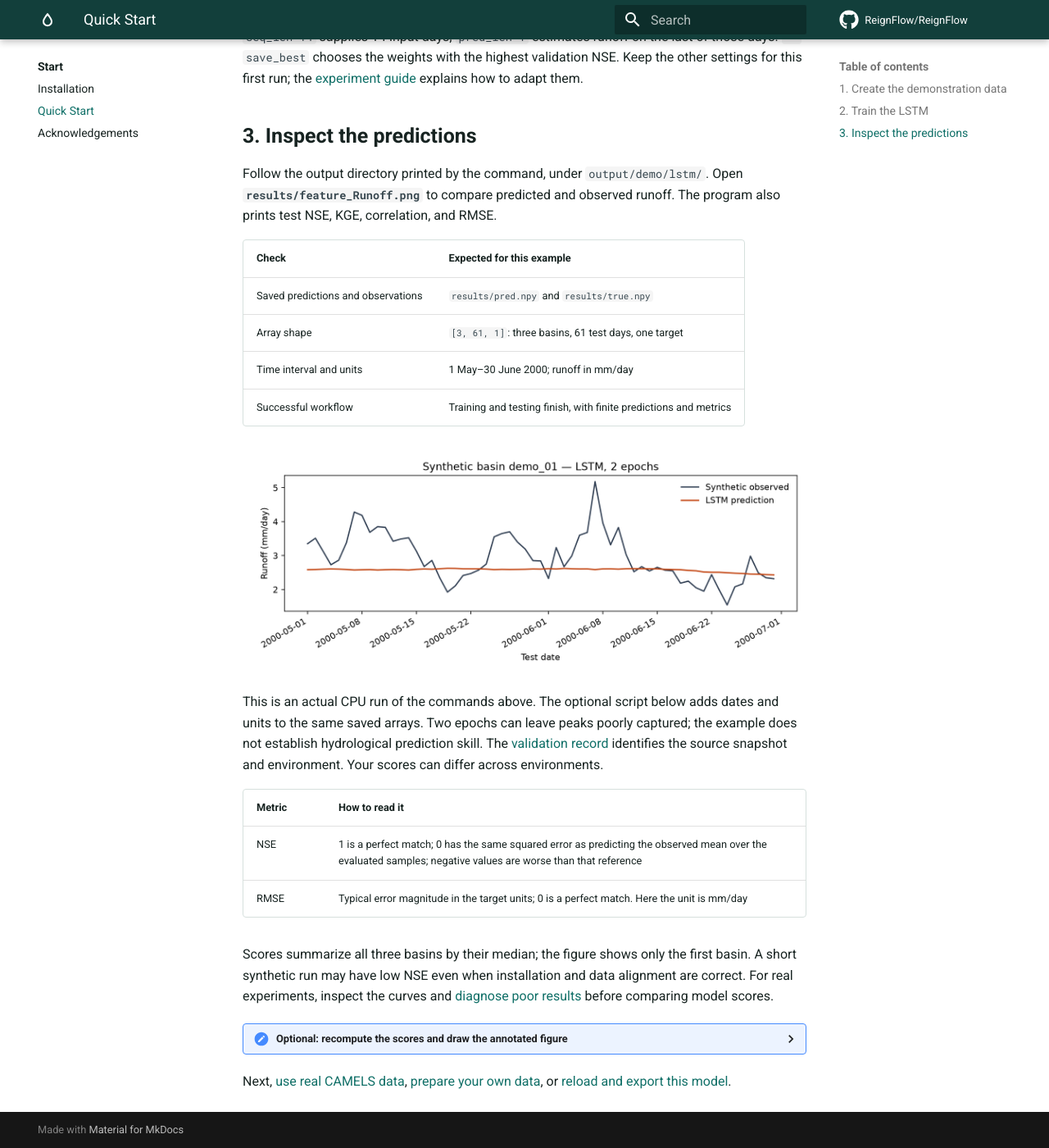
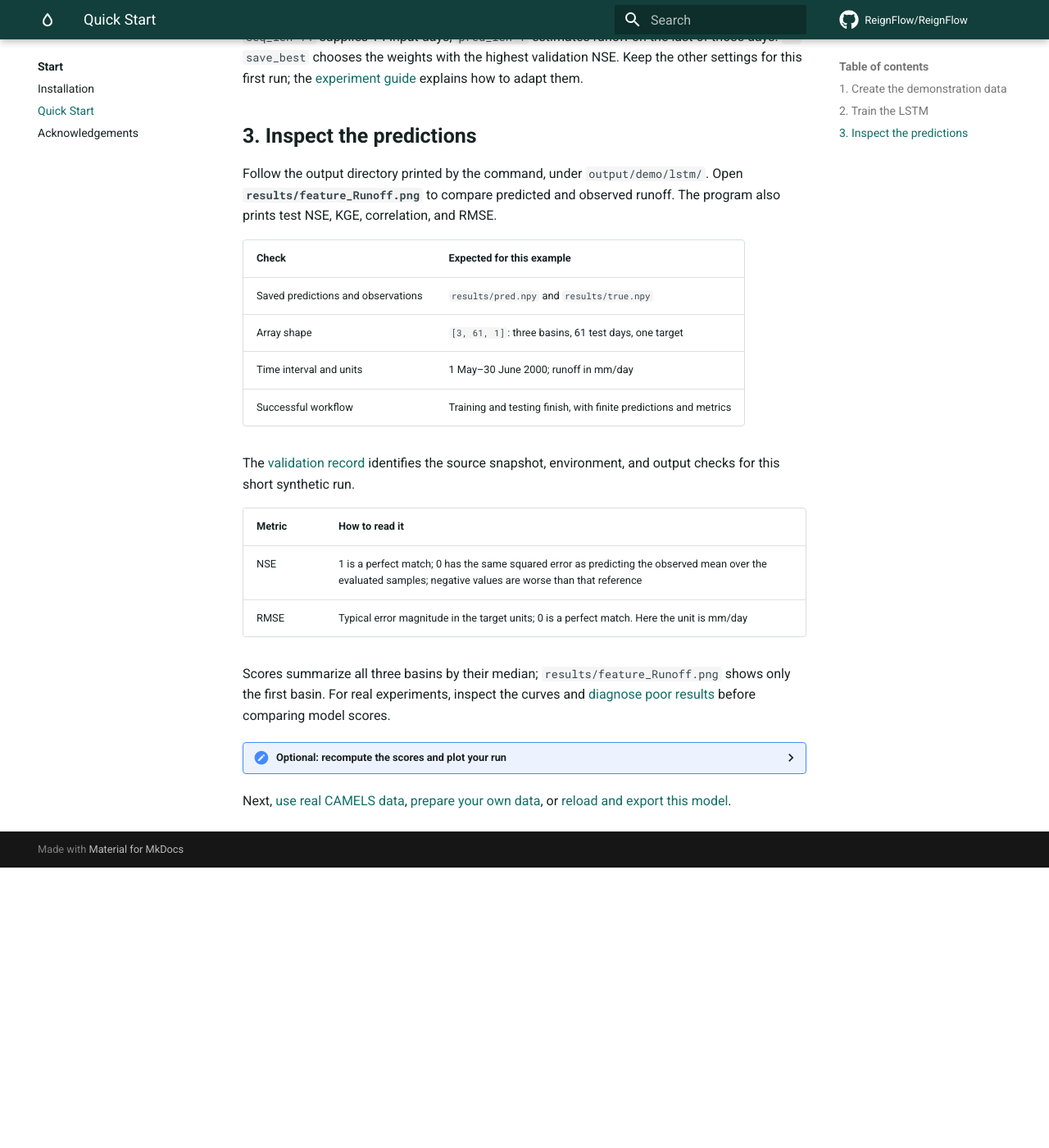
Before and after one commit to ReignFlow/ReignFlow, an MkDocs documentation site: the page built from docs/getting-started/quickstart.md, in a window 1280 px wide and 1400 px high, scrolled down 1061 px. Shown: the whole window at 82% size. Built offline with MkDocs 1.6.1 and Material for MkDocs 9.7.7, drawn with Linux system fonts in a browser that asks for light colours; comment, search, counter and statistics services are not loaded; after the commit the page ends 2119 px from its top, so only the background shows below that.

Commit message:
docs: remove synthetic quickstart result display

```diff
--- a/docs/assets/validation-summary.json
+++ b/docs/assets/validation-summary.json
@@ -94,8 +94,6 @@
       "RMSE": 0.7045067150446938
     },
     "target_units": "mm/day",
-    "figure": "quickstart_runoff.png",
-    "figure_sha256": "87619076ea9268ef9dafde1f129257d5e44723f389a99436924668b559e1c77a",
     "predictions_sha256": "e876ffed9a1c3efb96c060060985e3b0a689f251ce51f243422c427a54e83ca9",
     "observations_sha256": "d1bdf89768deb9469c22041eb5192bd26d923e6c39f50a4e2e8811017659fe2f"
   },
--- a/docs/getting-started/quickstart.md
+++ b/docs/getting-started/quickstart.md
@@ -60,27 +60,20 @@ The program also prints test NSE, KGE, correlation, and RMSE.
 | Time interval and units | 1 May–30 June 2000; runoff in mm/day |
 | Successful workflow | Training and testing finish, with finite predictions and metrics |
 
-![Observed and predicted synthetic runoff for the first basin after two LSTM training epochs](../assets/quickstart_runoff.png)
-
-This is an actual CPU run of the commands above. The optional script below
-adds dates and units to the same saved arrays. Two epochs can leave peaks
-poorly captured; the example does not establish hydrological prediction skill.
 The [validation record](../reference/validation.md) identifies the source
-snapshot and environment. Your scores can differ across environments.
+snapshot, environment, and output checks for this short synthetic run.
 
 | Metric | How to read it |
 |---|---|
 | NSE | 1 is a perfect match; 0 has the same squared error as predicting the observed mean over the evaluated samples; negative values are worse than that reference |
 | RMSE | Typical error magnitude in the target units; 0 is a perfect match. Here the unit is mm/day |
 
-Scores summarize all three basins by their median; the figure shows only the
-first basin. A short synthetic run may have low NSE even when installation
-and data alignment are correct. For real experiments, inspect the curves
-and [diagnose poor results](../reference/troubleshooting.md#the-run-finishes-but-results-look-wrong)
+Scores summarize all three basins by their median; `results/feature_Runoff.png`
+shows only the first basin. For real experiments, inspect the curves and [diagnose poor results](../reference/troubleshooting.md#the-run-finishes-but-results-look-wrong)
 before comparing model scores.
 
 <details markdown="1">
-<summary>Optional: recompute the scores and draw the annotated figure</summary>
+<summary>Optional: recompute the scores and plot your run</summary>
 
 This selects the most recent quick-start run in `output/demo/lstm/`.
 
```
Also changed, not shown: docs/index.md (+3 -3 lines), docs/reference/validation.md (+3 -3 lines), docs/assets/quickstart_runoff.png (deleted).
